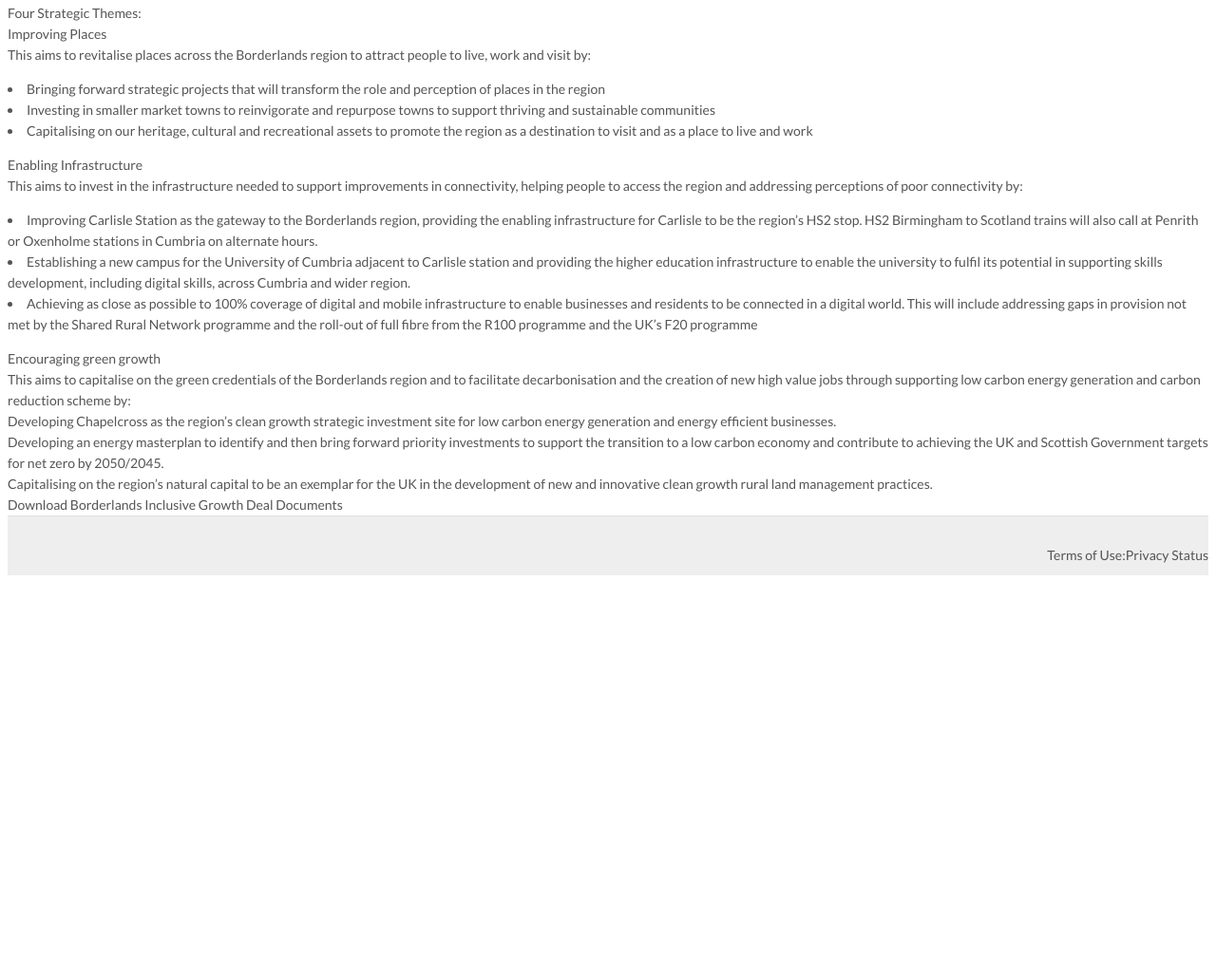
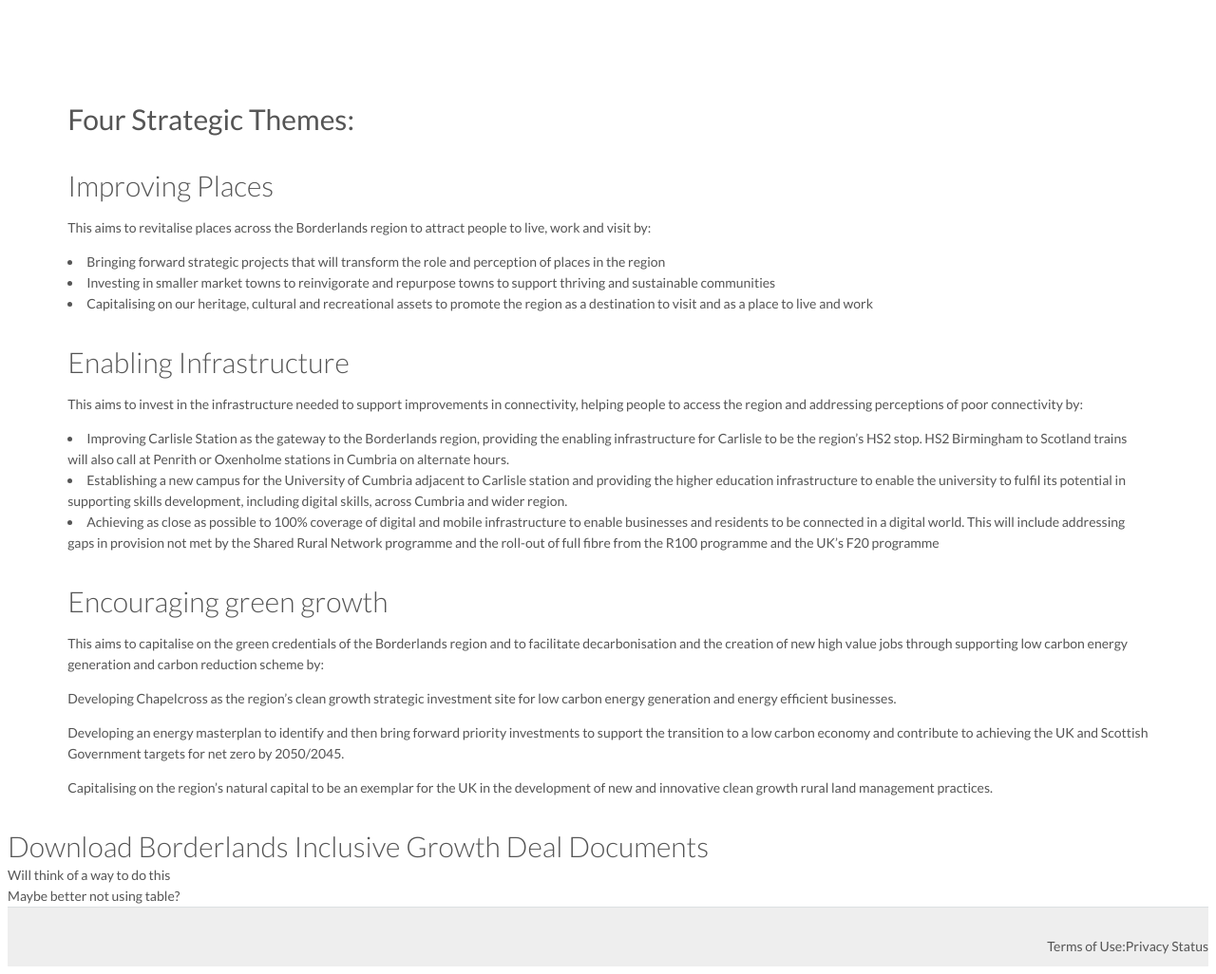
Before and after one commit to kyeap/borderlandsgrowth, a Gatsby site: page /About-the-Deal in a window 1280 px wide. Shown: the part 1476-2502 px from the top of the page at 95% size. Before the commit the page ends 2090 px from the top, so only its background shows below. Built offline with nearby package versions, Linux system fonts and the light colour scheme; Gatsby itself is replaced by a stand-in of ours.

Commit message:
styling: deal page

```diff
--- a/src/pages/About-the-Deal.js
+++ b/src/pages/About-the-Deal.js
@@ -18,62 +18,63 @@
                 textStrong = "The Borderlands Partnership"
                 text = "is working together to deliver transformative change across the region to maximise the benefits of inclusive growth."
             />
-            <div>
+            <div className="container">
                 <div className="title">
                 About the Deal
                 </div>
-                <div>
+                <p>
                     The Borderlands Inclusive Growth Deal is an integrated investment package, ensuring there is a balance between high profile place-based projects together with Borderlands-wide investment programmes that meet the needs and opportunities of the rural nature of the region. It will bring up to £450million of fresh investment into our region, delivering benefits for the long term.
-                </div>
-                <div>
+                </p>
+                <p>
                     The strategic approach includes five high profile projects which anchor the Borderlands Inclusive Growth Deal. These projects have been developed to have a transformational impact on their area as well as the wider regional economy and their strategic nature means they are cross-cutting in their impact and in many instances contribute to all four strategic themes. Equally important in this strategic approach are the Borderlands-wide investment programmes that are designed to ensure benefits can be realised across the whole of the Borderlands region.
-                </div>
-                <img src={deal_bottom} alt="title" className="banner"/>;
-                import deal_banner from "../images/deal_banner";
+                </p>
+                <img src={deal_bottom} alt="title" className="banner"/>
                 <div className="title">
                     Four Strategic Themes:
                 </div>
-                <div className="title">
+                <p className="title sub">
                     Improving Places
-                </div>
-                <div>
+                </p>
+                <p>
                 This aims to revitalise places across the Borderlands region to attract people to live, work and visit by:
-                </div>
+                </p>
                 <ul>
                     <li>Bringing forward strategic projects that will transform the role and perception of places in the region</li>
                     <li>Investing in smaller market towns to reinvigorate and repurpose towns to support thriving and sustainable communities</li>
                     <li>Capitalising on our heritage, cultural and recreational assets to promote the region as a destination to visit and as a place to live and work</li>
                 </ul>
-                <div className="title">
-                Enabling Infrastructure
+                <div className="title sub">
+                    Enabling Infrastructure
                 </div>
-                <div>
+                <p>
                     This aims to invest in the infrastructure needed to support improvements in connectivity, helping people to access the region and addressing perceptions of poor connectivity by:
-                </div>
+                </p>
                 <ul>
                     <li>Improving Carlisle Station as the gateway to the Borderlands region, providing the enabling infrastructure for Carlisle to be the region’s HS2 stop. HS2 Birmingham to Scotland trains will also call at Penrith or Oxenholme stations in Cumbria on alternate hours.</li>
                     <li>Establishing a new campus for the University of Cumbria adjacent to Carlisle station and providing the higher education infrastructure to enable the university to fulfil its potential in supporting skills development, including digital skills, across Cumbria and wider region.</li>
                     <li>Achieving as close as possible to 100% coverage of digital and mobile infrastructure to enable businesses and residents to be connected in a digital world. This will include addressing gaps in provision not met by the Shared Rural Network programme and the roll-out of full fibre from the R100 programme and the UK’s F20 programme</li>
                 </ul>
-                <div className="title">
+                <div className="title sub">
                     Encouraging green growth
                 </div>
-                <div>
+                <p>
                     This aims to capitalise on the green credentials of the Borderlands region and to facilitate decarbonisation and the creation of new high value jobs through supporting low carbon energy generation and carbon reduction scheme by:
-                </div>
-                <div>
+                </p>
+                <p>
                     Developing Chapelcross as the region’s clean growth strategic investment site for low carbon energy generation and energy efficient businesses.
-                </div>
-                <div>
+                </p>
+                <p>
                     Developing an energy masterplan to identify and then bring forward priority investments to support the transition to a low carbon economy and contribute to achieving the UK and Scottish Government targets for net zero by 2050/2045.
-                </div>
-                <div>
+                </p>
+                <p>
                     Capitalising on the region’s natural capital to be an exemplar for the UK in the development of new and innovative clean growth rural land management practices.
-                </div>
+                </p>
             </div>
-            <div className="title">
+            <div className="title sub">
                 Download Borderlands Inclusive Growth Deal Documents
             </div>
+            <div> Will think of a way to do this</div>
+            <div>Maybe better not using table? </div>
             <Footer/>
         </>
     );
--- a/src/styles/main.css
+++ b/src/styles/main.css
@@ -27,6 +27,8 @@
     max-width: 100%;
 }
 
+/************* General pages ************/
+
 .container {
     max-width: 90%;
     margin: 0 auto;
@@ -42,6 +44,8 @@
     background-color: #600080;
     color: #FFF;
 }
+
+/************* Home page ************/
 
 .logo-container {
     text-align: center;
@@ -95,6 +99,18 @@
     padding-right: 5px;
 }
 
+/************* Deal Page ************/
+.title {
+    font-size: 30px;
+    margin: 10px 0;
+    line-height: 40px;
+}
+
+.title.sub {
+    font-weight: 200;
+    margin: 30px 0 0 0;
+}
+
 .footer-container {
     border-top: 1px solid rgba(218, 222, 225, 0.85);
     background: none repeat scroll 0 0 #EEEEEE;
```
